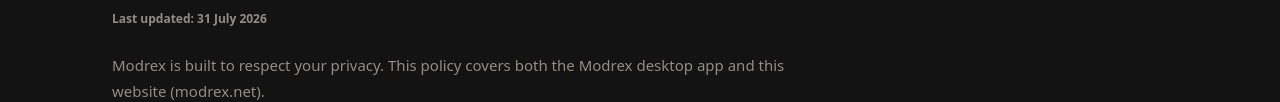
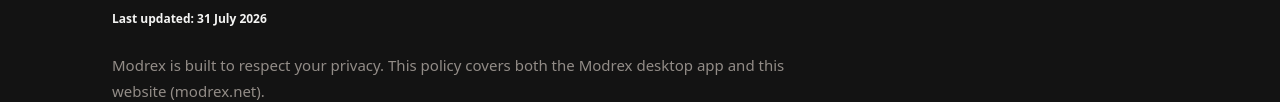
Before and after one commit to TarekLP/modrex-purple, an Astro site in the folder apps/site/: page /privacy in a window 1280 px wide. Shown: the part 200-302 px from the top of the page. Built offline with nearby package versions, Linux system fonts and the light colour scheme; Astro itself is replaced by a stand-in of ours.

Commit message:
style(site): use primary text color for the legal page date

```diff
--- a/apps/site/src/pages/privacy.astro
+++ b/apps/site/src/pages/privacy.astro
@@ -169,7 +169,7 @@
         margin: -12px 0 24px;
         font-size: 12px;
         font-weight: 600;
-        color: var(--text-secondary);
+        color: var(--color-text);
     }
 
     h2 {
--- a/apps/site/src/pages/terms.astro
+++ b/apps/site/src/pages/terms.astro
@@ -131,7 +131,7 @@
         margin: -12px 0 24px;
         font-size: 12px;
         font-weight: 600;
-        color: var(--text-secondary);
+        color: var(--color-text);
     }
 
     h2 {
```
